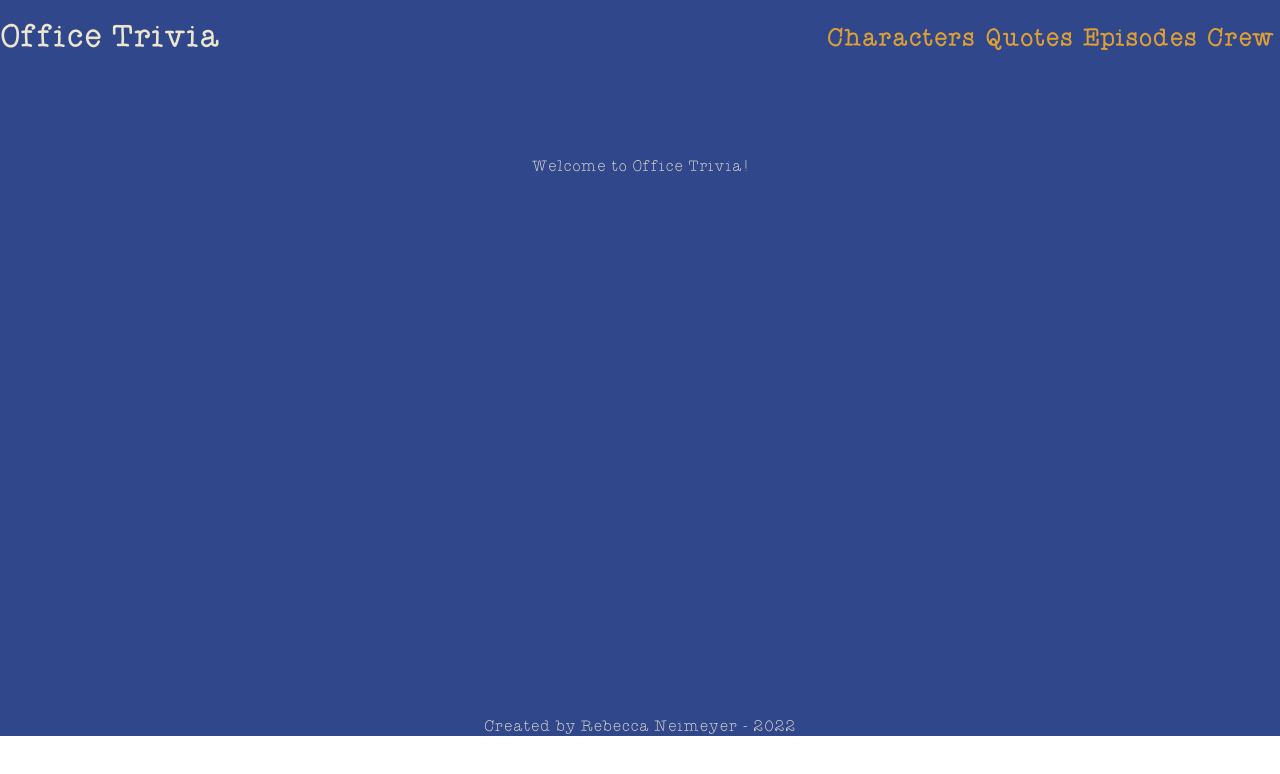
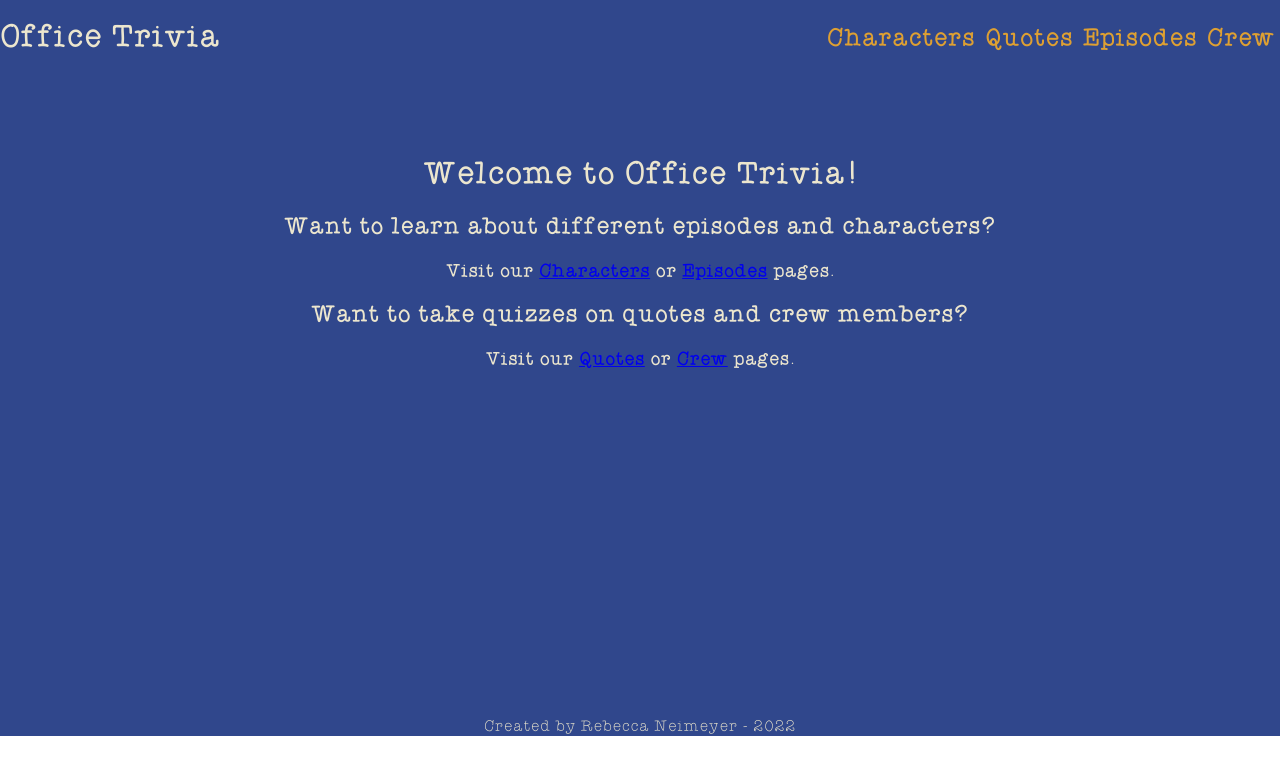
Before and after one commit to rneimeyer/the-office, a React (Create React App) app: page /#/ in a window 1280 px wide. Shown: the top 774 px of the page. Built offline with nearby package versions, Linux system fonts and the light colour scheme; no server answers.

Commit message:
added basic site info to home

```diff
--- a/src/components/Home.js
+++ b/src/components/Home.js
@@ -1,7 +1,15 @@
+import { Link } from "react-router-dom";
+
 function Home() {
-    return (
-        <div>Welcome to Office Trivia!</div>
-    )
+  return (
+    <div className="Home">
+      <h1>Welcome to Office Trivia!</h1>
+      <h2>Want to learn about different episodes and characters?</h2>
+      <h3>Visit our <Link to="/characters">Characters</Link> or <Link to="/episodes">Episodes</Link> pages.</h3>
+      <h2>Want to take quizzes on quotes and crew members?</h2>
+      <h3>Visit our <Link to="/quotes">Quotes</Link> or <Link to="/crew">Crew</Link> pages.</h3>
+    </div>
+  );
 }
 
 export default Home;
```
